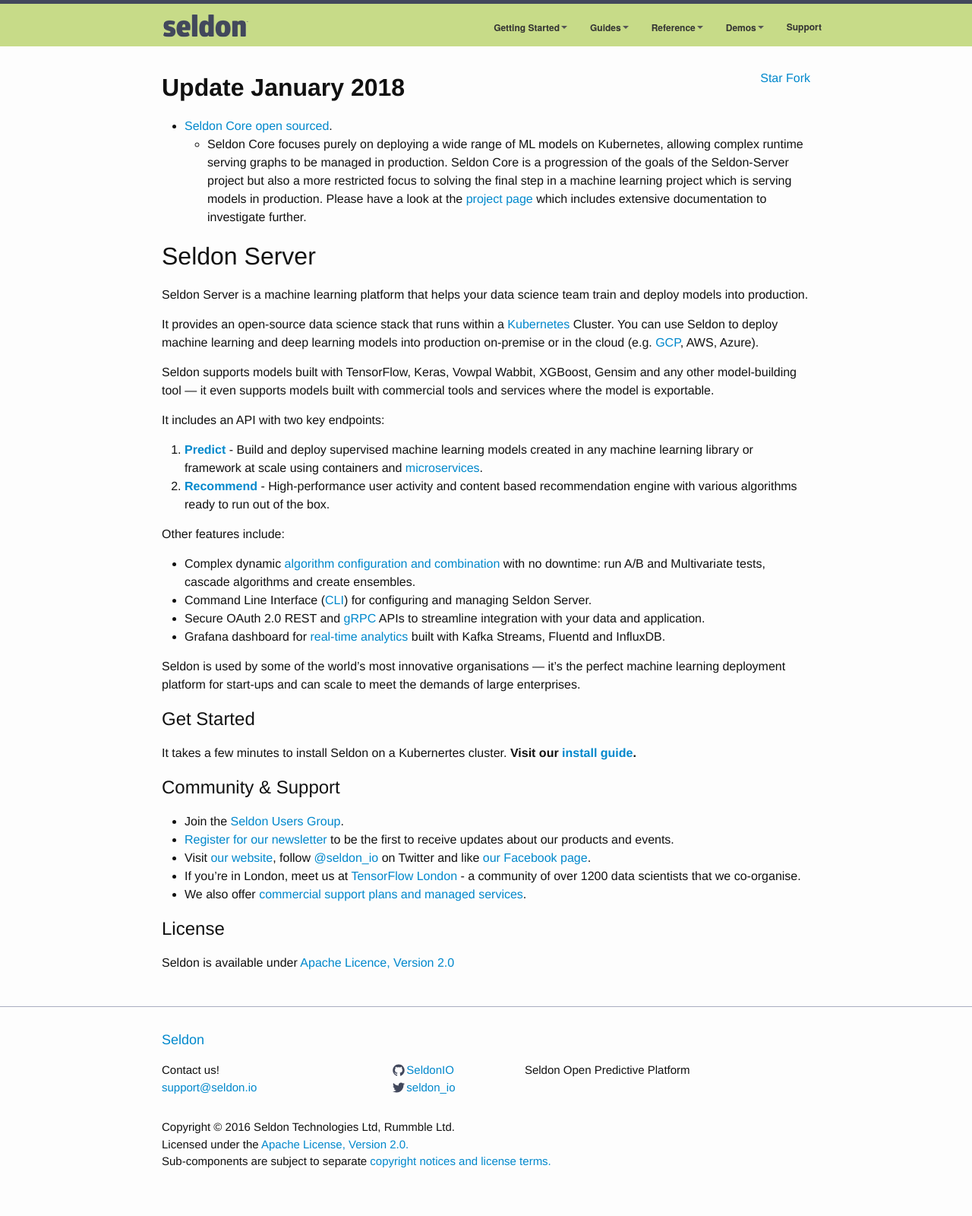
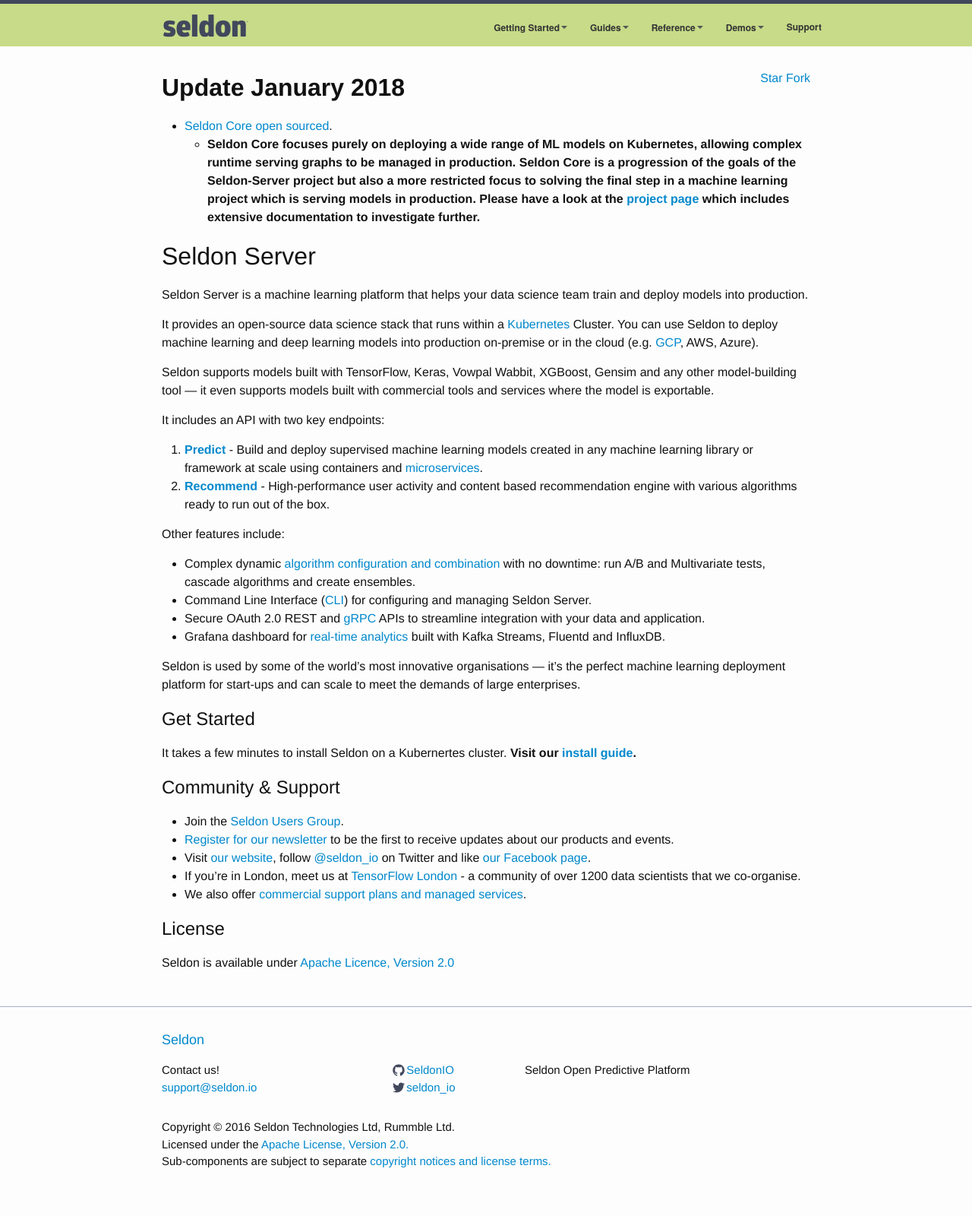
Before and after one commit to SeldonIO/seldonio.github.com, a Jekyll site: the page built from index.md, in a window 1280 px wide. Shown: the whole page at 76% size. Built offline with Jekyll 4.4.1, drawn with Linux system fonts in a browser that asks for light colours; grey boxes are pictures that could not be loaded.

```diff
--- a/index.md
+++ b/index.md
@@ -6,7 +6,7 @@ title: Introduction to Seldon
 # **Update January 2018**
 
  * [Seldon Core open sourced](https://github.com/SeldonIO/seldon-core).
-    * Seldon Core focuses purely on deploying a wide range of ML models on Kubernetes, allowing complex runtime serving graphs to be managed in production. Seldon Core is a progression of the goals of the Seldon-Server project but also a more restricted focus to solving the final step in a machine learning project which is serving models in production. Please have a look at the [project page](https://github.com/SeldonIO/seldon-core) which includes extensive documentation to investigate further.
+    * **Seldon Core focuses purely on deploying a wide range of ML models on Kubernetes, allowing complex runtime serving graphs to be managed in production. Seldon Core is a progression of the goals of the Seldon-Server project but also a more restricted focus to solving the final step in a machine learning project which is serving models in production. Please have a look at the [project page](https://github.com/SeldonIO/seldon-core) which includes extensive documentation to investigate further.**
 
 
 
```
